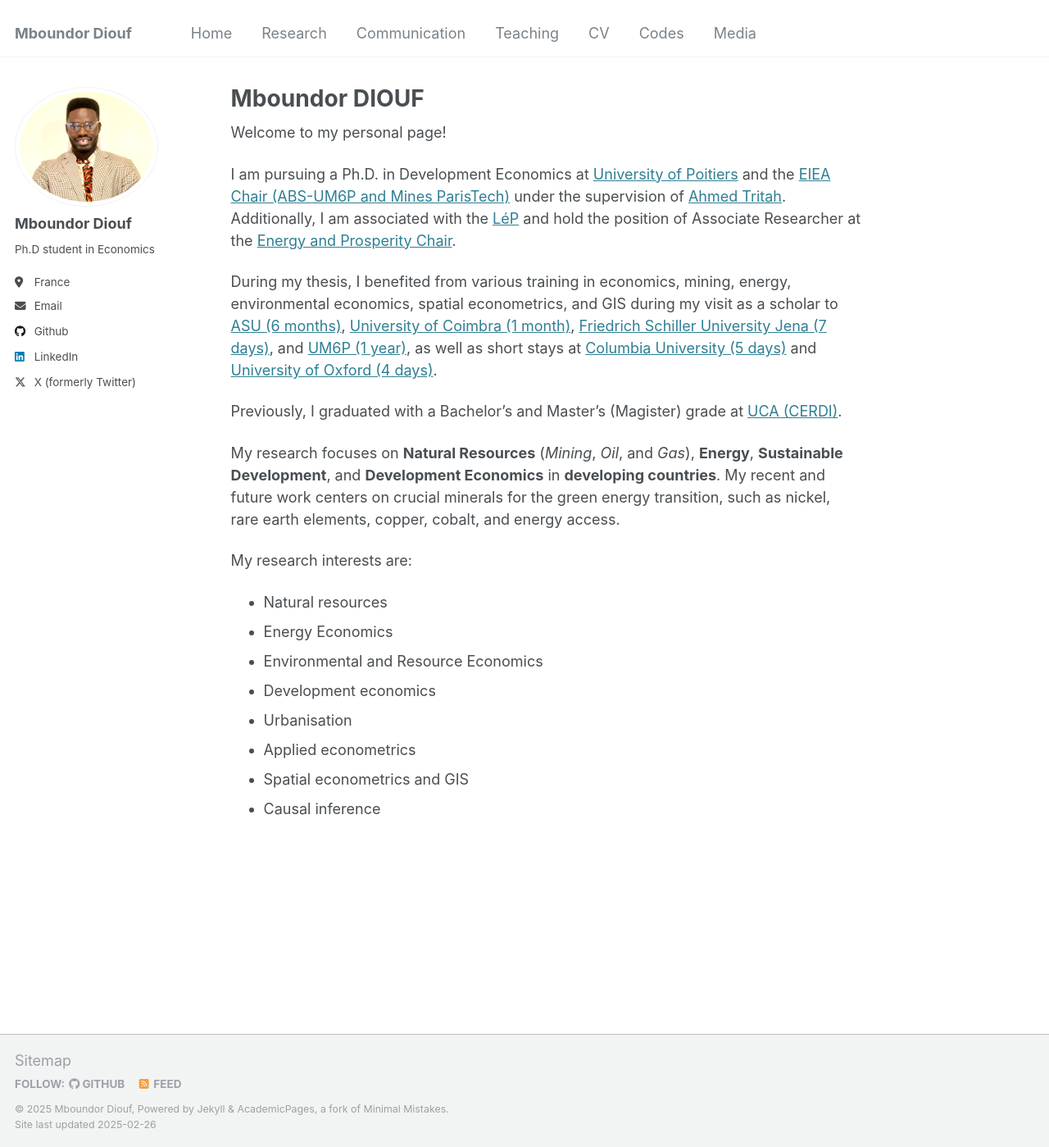
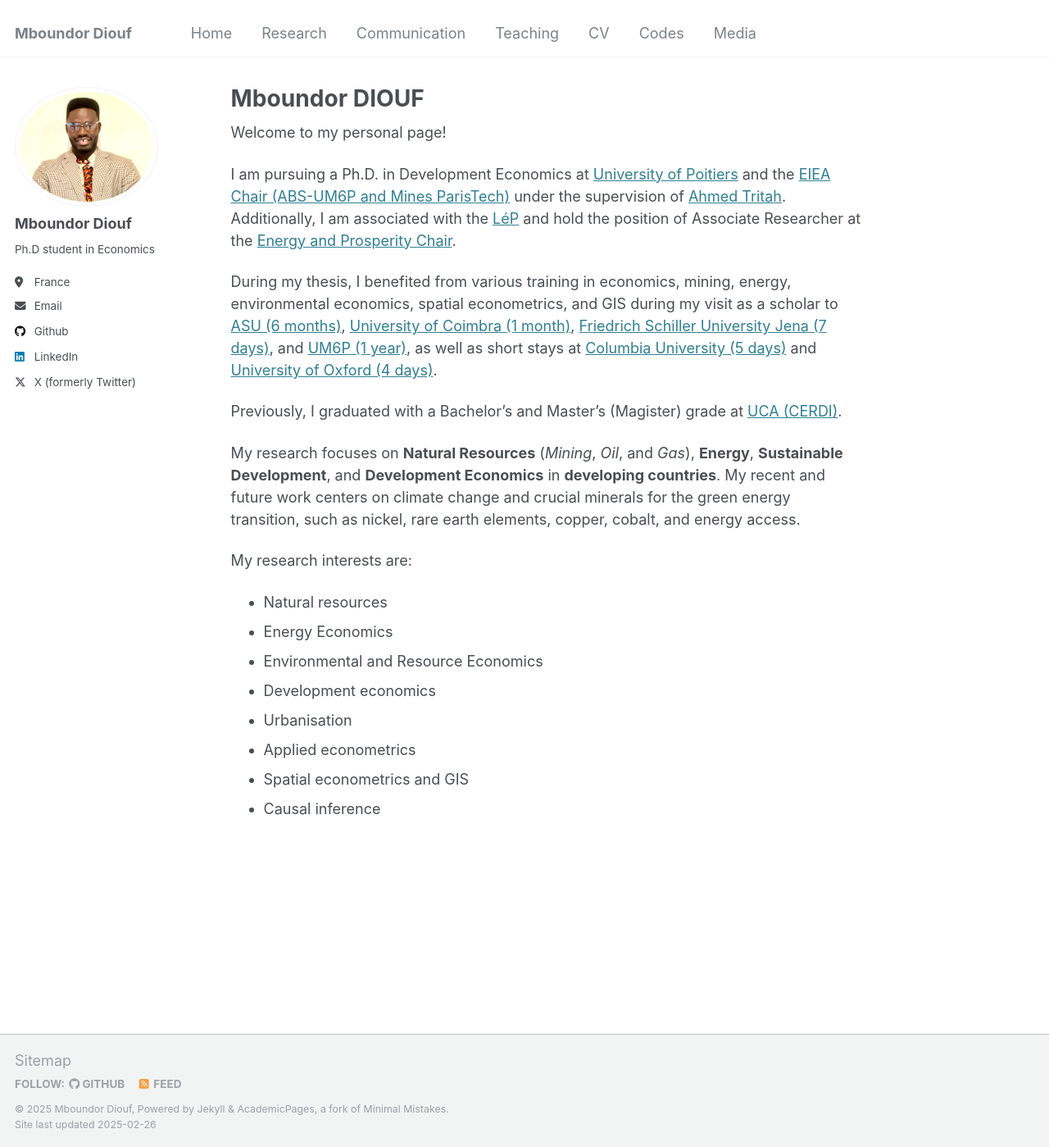
Before and after one commit to mboundordiouf/mboundordiouf.github.io, a Jekyll site: the page built from _pages/about.md, in a window 1280 px wide and 1399 px high. Shown: the whole window at 82% size. Built offline with Jekyll 4.4.1, drawn with Linux system fonts in a browser that asks for light colours.

Commit message:
Update about.md

```diff
--- a/_pages/about.md
+++ b/_pages/about.md
@@ -17,7 +17,7 @@ During my thesis, I benefited from various training in economics, mining, energy
 Previously, I graduated with a Bachelor's and Master's (Magister) grade at [UCA (CERDI)](https://cerdi.uca.fr/#/admin).
 
 My research focuses on **Natural Resources** (*Mining*, *Oil*, and *Gas*), **Energy**, **Sustainable Development**, and **Development Economics** in **developing countries**.
-My recent and future work centers on crucial minerals for the green energy transition, such as nickel, rare earth elements, copper, cobalt, and energy access.
+My recent and future work centers on climate change and crucial minerals for the green energy transition, such as nickel, rare earth elements, copper, cobalt, and energy access.
 
 My research interests are:
 - <font size="4">Natural resources</font>
```
